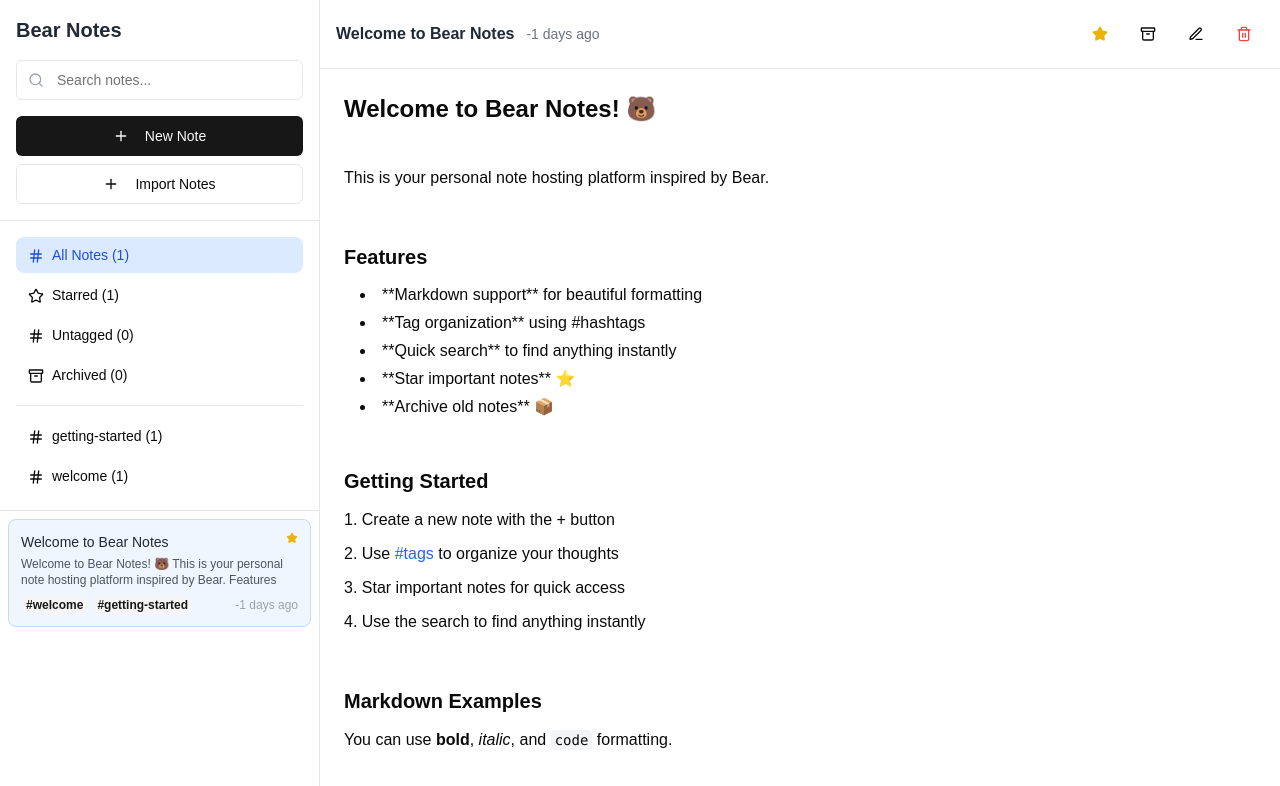
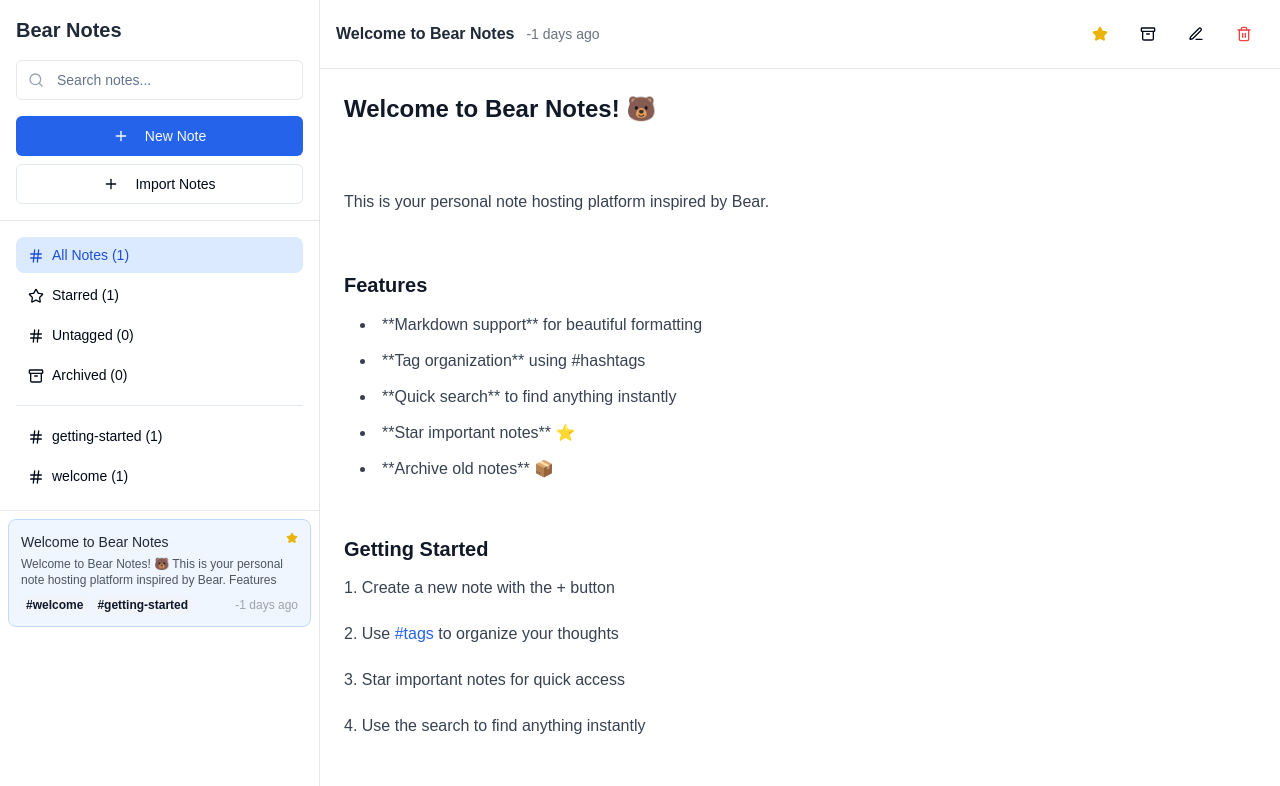
Before and after one commit to davisthegreat720/v0-bear-note-hosting, a Next.js app: page / in a window 1280 px wide. Shown: the top 786 px of the page. Built offline with nearby package versions, Linux system fonts and the light colour scheme.

Commit message:
fix: resolve note display issue in sidebar
Improve note selection, rendering, and UI feedback.

Co-authored-by: Davis <108692095+davisthegreat720@users.noreply.github.com>

```diff
--- a/app/globals.css
+++ b/app/globals.css
@@ -15,29 +15,24 @@ body {
 @layer base {
   :root {
     --background: 0 0% 100%;
-    --foreground: 0 0% 3.9%;
+    --foreground: 222.2 84% 4.9%;
     --card: 0 0% 100%;
-    --card-foreground: 0 0% 3.9%;
+    --card-foreground: 222.2 84% 4.9%;
     --popover: 0 0% 100%;
-    --popover-foreground: 0 0% 3.9%;
-    --primary: 0 0% 9%;
-    --primary-foreground: 0 0% 98%;
-    --secondary: 0 0% 96.1%;
-    --secondary-foreground: 0 0% 9%;
-    --muted: 0 0% 96.1%;
-    --muted-foreground: 0 0% 45.1%;
-    --accent: 0 0% 96.1%;
-    --accent-foreground: 0 0% 9%;
+    --popover-foreground: 222.2 84% 4.9%;
+    --primary: 221.2 83.2% 53.3%;
+    --primary-foreground: 210 40% 98%;
+    --secondary: 210 40% 96.1%;
+    --secondary-foreground: 222.2 47.4% 11.2%;
+    --muted: 210 40% 96.1%;
+    --muted-foreground: 215.4 16.3% 46.9%;
+    --accent: 210 40% 96.1%;
+    --accent-foreground: 222.2 47.4% 11.2%;
     --destructive: 0 84.2% 60.2%;
-    --destructive-foreground: 0 0% 98%;
-    --border: 0 0% 89.8%;
-    --input: 0 0% 89.8%;
-    --ring: 0 0% 3.9%;
-    --chart-1: 12 76% 61%;
-    --chart-2: 173 58% 39%;
-    --chart-3: 197 37% 24%;
-    --chart-4: 43 74% 66%;
-    --chart-5: 27 87% 67%;
+    --destructive-foreground: 210 40% 98%;
+    --border: 214.3 31.8% 91.4%;
+    --input: 214.3 31.8% 91.4%;
+    --ring: 221.2 83.2% 53.3%;
     --radius: 0.5rem;
     --sidebar-background: 0 0% 98%;
     --sidebar-foreground: 240 5.3% 26.1%;
@@ -49,30 +44,25 @@ body {
     --sidebar-ring: 217.2 91.2% 59.8%;
   }
   .dark {
-    --background: 0 0% 3.9%;
-    --foreground: 0 0% 98%;
-    --card: 0 0% 3.9%;
-    --card-foreground: 0 0% 98%;
-    --popover: 0 0% 3.9%;
-    --popover-foreground: 0 0% 98%;
-    --primary: 0 0% 98%;
-    --primary-foreground: 0 0% 9%;
-    --secondary: 0 0% 14.9%;
-    --secondary-foreground: 0 0% 98%;
-    --muted: 0 0% 14.9%;
-    --muted-foreground: 0 0% 63.9%;
-    --accent: 0 0% 14.9%;
-    --accent-foreground: 0 0% 98%;
+    --background: 222.2 84% 4.9%;
+    --foreground: 210 40% 98%;
+    --card: 222.2 84% 4.9%;
+    --card-foreground: 210 40% 98%;
+    --popover: 222.2 84% 4.9%;
+    --popover-foreground: 210 40% 98%;
+    --primary: 217.2 91.2% 59.8%;
+    --primary-foreground: 222.2 47.4% 11.2%;
+    --secondary: 217.2 32.6% 17.5%;
+    --secondary-foreground: 210 40% 98%;
+    --muted: 217.2 32.6% 17.5%;
+    --muted-foreground: 215 20.2% 65.1%;
+    --accent: 217.2 32.6% 17.5%;
+    --accent-foreground: 210 40% 98%;
     --destructive: 0 62.8% 30.6%;
-    --destructive-foreground: 0 0% 98%;
-    --border: 0 0% 14.9%;
-    --input: 0 0% 14.9%;
-    --ring: 0 0% 83.1%;
-    --chart-1: 220 70% 50%;
-    --chart-2: 160 60% 45%;
-    --chart-3: 30 80% 55%;
-    --chart-4: 280 65% 60%;
-    --chart-5: 340 75% 55%;
+    --destructive-foreground: 210 40% 98%;
+    --border: 217.2 32.6% 17.5%;
+    --input: 217.2 32.6% 17.5%;
+    --ring: 224.3 76.3% 48%;
     --sidebar-background: 240 5.9% 10%;
     --sidebar-foreground: 240 4.8% 95.9%;
     --sidebar-primary: 224.3 76.3% 48%;
@@ -92,3 +82,28 @@ body {
     @apply bg-background text-foreground;
   }
 }
+
+/* Add prose styles for better markdown rendering */
+.prose h1 {
+  @apply text-2xl font-bold mb-4 mt-6 first:mt-0;
+}
+
+.prose h2 {
+  @apply text-xl font-semibold mb-3 mt-5 first:mt-0;
+}
+
+.prose h3 {
+  @apply text-lg font-medium mb-2 mt-4 first:mt-0;
+}
+
+.prose p {
+  @apply mb-2 leading-relaxed;
+}
+
+.prose li {
+  @apply ml-4 mb-1;
+}
+
+.prose code {
+  @apply bg-gray-100 px-1 py-0.5 rounded text-sm;
+}
--- a/app/layout.tsx
+++ b/app/layout.tsx
@@ -1,10 +1,11 @@
-import type { Metadata } from 'next'
-import './globals.css'
+import type React from "react"
+import type { Metadata } from "next"
+import "./globals.css"
 
 export const metadata: Metadata = {
-  title: 'v0 App',
-  description: 'Created with v0',
-  generator: 'v0.dev',
+  title: "Bear Notes",
+  description: "A Bear-inspired note-taking app",
+  generator: "v0.dev",
 }
 
 export default function RootLayout({
@@ -14,7 +15,7 @@ export default function RootLayout({
 }>) {
   return (
     <html lang="en">
-      <body>{children}</body>
+      <body className="antialiased">{children}</body>
     </html>
   )
 }
--- a/app/page.tsx
+++ b/app/page.tsx
@@ -303,6 +303,8 @@ Happy note-taking! 📝
 
   // Render markdown-like content
   const renderContent = (content: string) => {
+    if (!content) return <p>No content</p>
+
     return content.split("\n").map((line, index) => {
       // Headers
       if (line.startsWith("# ")) {
@@ -358,6 +360,13 @@ Happy note-taking! 📝
       return <p key={index} className="mb-2 leading-relaxed" dangerouslySetInnerHTML={{ __html: formattedLine }} />
     })
   }
+
+  // Debug selected note changes
+  useEffect(() => {
+    if (selectedNote) {
+      console.log("Selected note changed:", selectedNote.title)
+    }
+  }, [selectedNote])
 
   return (
     <div className="flex h-screen bg-white">
@@ -472,6 +481,7 @@ Happy note-taking! 📝
                 <div
                   key={note.id}
                   onClick={() => {
+                    console.log("Note selected:", note.title)
                     setSelectedNote(note)
                     setIsEditing(false)
                   }}
--- a/package.json
+++ b/package.json
@@ -37,6 +37,7 @@
     "@radix-ui/react-toggle": "1.1.1",
     "@radix-ui/react-toggle-group": "1.1.1",
     "@radix-ui/react-tooltip": "1.1.6",
+    "@tailwindcss/typography": "latest",
     "autoprefixer": "^10.4.20",
     "class-variance-authority": "^0.7.1",
     "clsx": "^2.1.1",
--- /dev/null
+++ b/tailwind.config.js
@@ -0,0 +1,84 @@
+/** @type {import('tailwindcss').Config} */
+module.exports = {
+  darkMode: ["class"],
+  content: [
+    "./pages/**/*.{ts,tsx}",
+    "./components/**/*.{ts,tsx}",
+    "./app/**/*.{ts,tsx}",
+    "./src/**/*.{ts,tsx}",
+    "*.{js,ts,jsx,tsx,mdx}",
+  ],
+  theme: {
+    container: {
+      center: true,
+      padding: "2rem",
+      screens: {
+        "2xl": "1400px",
+      },
+    },
+    extend: {
+      colors: {
+        border: "hsl(var(--border))",
+        input: "hsl(var(--input))",
+        ring: "hsl(var(--ring))",
+        background: "hsl(var(--background))",
+        foreground: "hsl(var(--foreground))",
+        primary: {
+          DEFAULT: "hsl(var(--primary))",
+          foreground: "hsl(var(--primary-foreground))",
+        },
+        secondary: {
+          DEFAULT: "hsl(var(--secondary))",
+          foreground: "hsl(var(--secondary-foreground))",
+        },
+        destructive: {
+          DEFAULT: "hsl(var(--destructive))",
+          foreground: "hsl(var(--destructive-foreground))",
+        },
+        muted: {
+          DEFAULT: "hsl(var(--muted))",
+          foreground: "hsl(var(--muted-foreground))",
+        },
+        accent: {
+          DEFAULT: "hsl(var(--accent))",
+          foreground: "hsl(var(--accent-foreground))",
+        },
+        popover: {
+          DEFAULT: "hsl(var(--popover))",
+          foreground: "hsl(var(--popover-foreground))",
+        },
+        card: {
+          DEFAULT: "hsl(var(--card))",
+          foreground: "hsl(var(--card-foreground))",
+        },
+      },
+      borderRadius: {
+        lg: "var(--radius)",
+        md: "calc(var(--radius) - 2px)",
+        sm: "calc(var(--radius) - 4px)",
+      },
+      keyframes: {
+        "accordion-down": {
+          from: { height: 0 },
+          to: { height: "var(--radix-accordion-content-height)" },
+        },
+        "accordion-up": {
+          from: { height: "var(--radix-accordion-content-height)" },
+          to: { height: 0 },
+        },
+      },
+      animation: {
+        "accordion-down": "accordion-down 0.2s ease-out",
+        "accordion-up": "accordion-up 0.2s ease-out",
+      },
+      typography: {
+        DEFAULT: {
+          css: {
+            maxWidth: "100%",
+          },
+        },
+      },
+    },
+  },
+  plugins: [require("tailwindcss-animate"), require("@tailwindcss/typography")],
+}
--- a/tailwind.config.ts
+++ /dev/null
@@ -1,96 +0,0 @@
-import type { Config } from "tailwindcss";
-
-const config: Config = {
-    darkMode: ["class"],
-    content: [
-    "./pages/**/*.{js,ts,jsx,tsx,mdx}",
-    "./components/**/*.{js,ts,jsx,tsx,mdx}",
-    "./app/**/*.{js,ts,jsx,tsx,mdx}",
-    "*.{js,ts,jsx,tsx,mdx}"
-  ],
-  theme: {
-  	extend: {
-  		colors: {
-  			background: 'hsl(var(--background))',
-  			foreground: 'hsl(var(--foreground))',
-  			card: {
-  				DEFAULT: 'hsl(var(--card))',
-  				foreground: 'hsl(var(--card-foreground))'
-  			},
-  			popover: {
-  				DEFAULT: 'hsl(var(--popover))',
-  				foreground: 'hsl(var(--popover-foreground))'
-  			},
-  			primary: {
-  				DEFAULT: 'hsl(var(--primary))',
-  				foreground: 'hsl(var(--primary-foreground))'
-  			},
-  			secondary: {
-  				DEFAULT: 'hsl(var(--secondary))',
-  				foreground: 'hsl(var(--secondary-foreground))'
-  			},
-  			muted: {
-  				DEFAULT: 'hsl(var(--muted))',
-  				foreground: 'hsl(var(--muted-foreground))'
-  			},
-  			accent: {
-  				DEFAULT: 'hsl(var(--accent))',
-  				foreground: 'hsl(var(--accent-foreground))'
-  			},
-  			destructive: {
-  				DEFAULT: 'hsl(var(--destructive))',
-  				foreground: 'hsl(var(--destructive-foreground))'
-  			},
-  			border: 'hsl(var(--border))',
-  			input: 'hsl(var(--input))',
-  			ring: 'hsl(var(--ring))',
-  			chart: {
-  				'1': 'hsl(var(--chart-1))',
-  				'2': 'hsl(var(--chart-2))',
-  				'3': 'hsl(var(--chart-3))',
-  				'4': 'hsl(var(--chart-4))',
-  				'5': 'hsl(var(--chart-5))'
-  			},
-  			sidebar: {
-  				DEFAULT: 'hsl(var(--sidebar-background))',
-  				foreground: 'hsl(var(--sidebar-foreground))',
-  				primary: 'hsl(var(--sidebar-primary))',
-  				'primary-foreground': 'hsl(var(--sidebar-primary-foreground))',
-  				accent: 'hsl(var(--sidebar-accent))',
-  				'accent-foreground': 'hsl(var(--sidebar-accent-foreground))',
-  				border: 'hsl(var(--sidebar-border))',
-  				ring: 'hsl(var(--sidebar-ring))'
-  			}
-  		},
-  		borderRadius: {
-  			lg: 'var(--radius)',
-  			md: 'calc(var(--radius) - 2px)',
-  			sm: 'calc(var(--radius) - 4px)'
-  		},
-  		keyframes: {
-  			'accordion-down': {
-  				from: {
-  					height: '0'
-  				},
-  				to: {
-  					height: 'var(--radix-accordion-content-height)'
-  				}
-  			},
-  			'accordion-up': {
-  				from: {
-  					height: 'var(--radix-accordion-content-height)'
-  				},
-  				to: {
-  					height: '0'
-  				}
-  			}
-  		},
-  		animation: {
-  			'accordion-down': 'accordion-down 0.2s ease-out',
-  			'accordion-up': 'accordion-up 0.2s ease-out'
-  		}
-  	}
-  },
-  plugins: [require("tailwindcss-animate")],
-};
-export default config;
```
Also changed, not shown: 1 other file (tests, documents, lock files or other folders).
